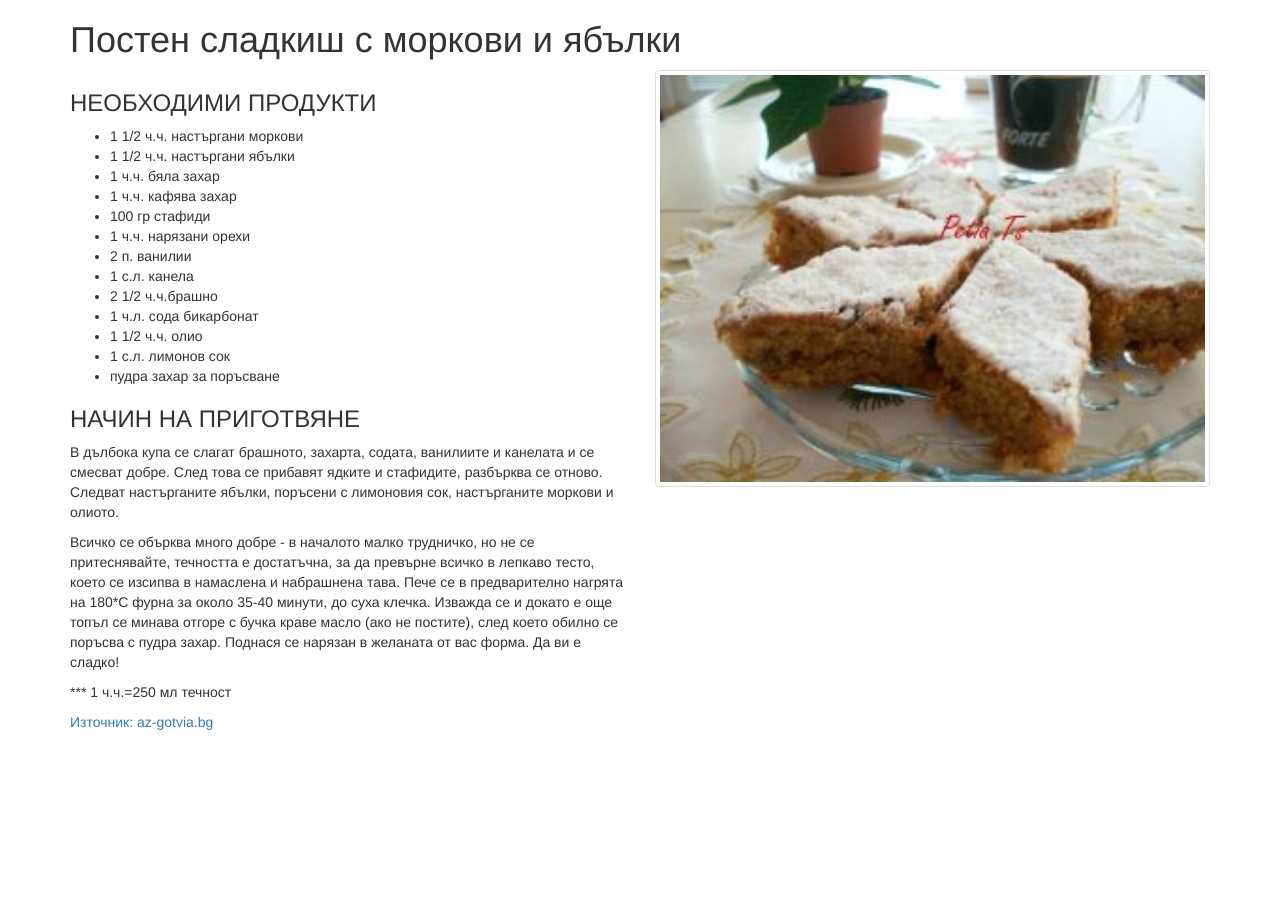
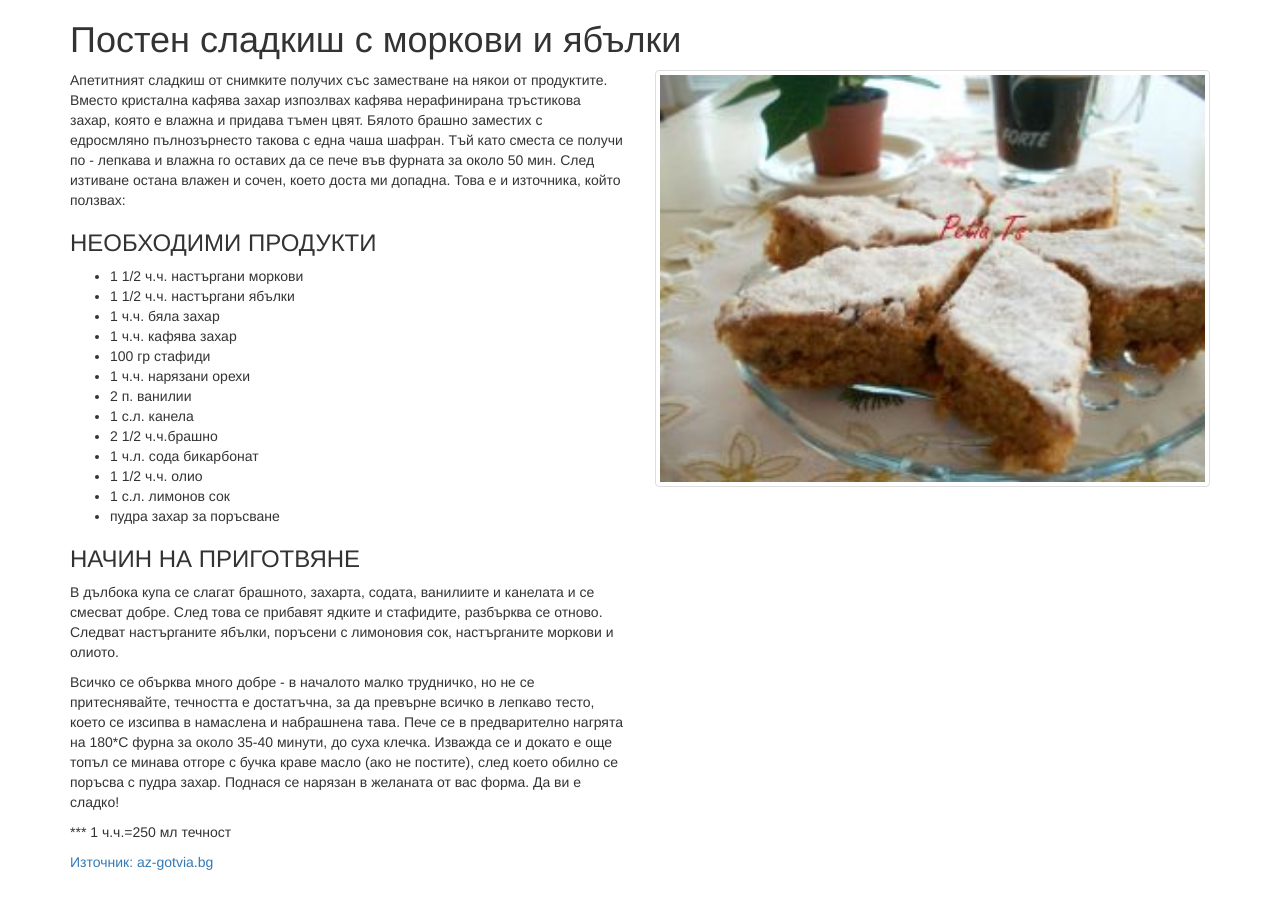
Before and after one commit to svetladm/recipes, a Jekyll site: the page built from _recipes/cake_with_carrots_and_apples.md, in a window 1280 px wide. Built offline with Jekyll 4.4.1, drawn with Linux system fonts in a browser that asks for light colours.

Commit message:
Update cake_with_carrots_and_apples.md
added text

```diff
--- a/_recipes/cake_with_carrots_and_apples.md
+++ b/_recipes/cake_with_carrots_and_apples.md
@@ -3,6 +3,9 @@ layout: recipe
 title: Постен сладкиш с моркови и ябълки
 image: cake_with_carrots_and_apples.jpg
 ---
+
+Апетитният сладкиш от снимките получих със заместване на някои от продуктите. Вместо кристална кафява захар изпозлвах кафява нерафинирана тръстикова захар, която е влажна и придава тъмен цвят. Бялото брашно заместих с едросмляно пълнозърнесто такова с една чаша шафран. Тъй като сместа се получи по - лепкава и влажна го оставих да се пече във фурната за около  50 мин. След изтиване остана влажен и сочен, което доста ми допадна.
+Това е и източника, който ползвах:
 ### НЕОБХОДИМИ ПРОДУКТИ
 - 1 1/2 ч.ч. настъргани моркови
 - 1 1/2 ч.ч. настъргани ябълки
```
